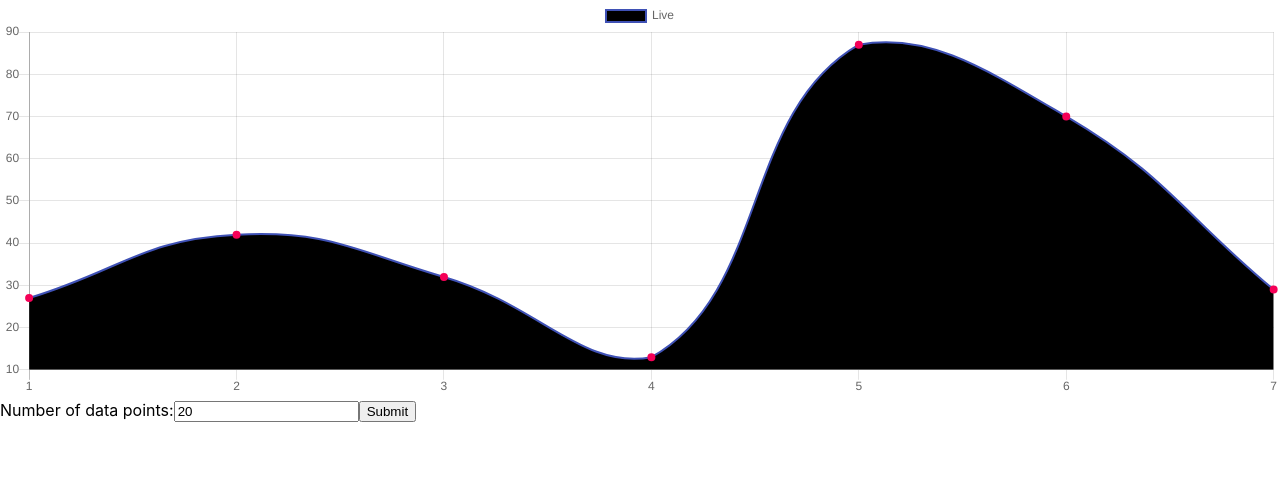
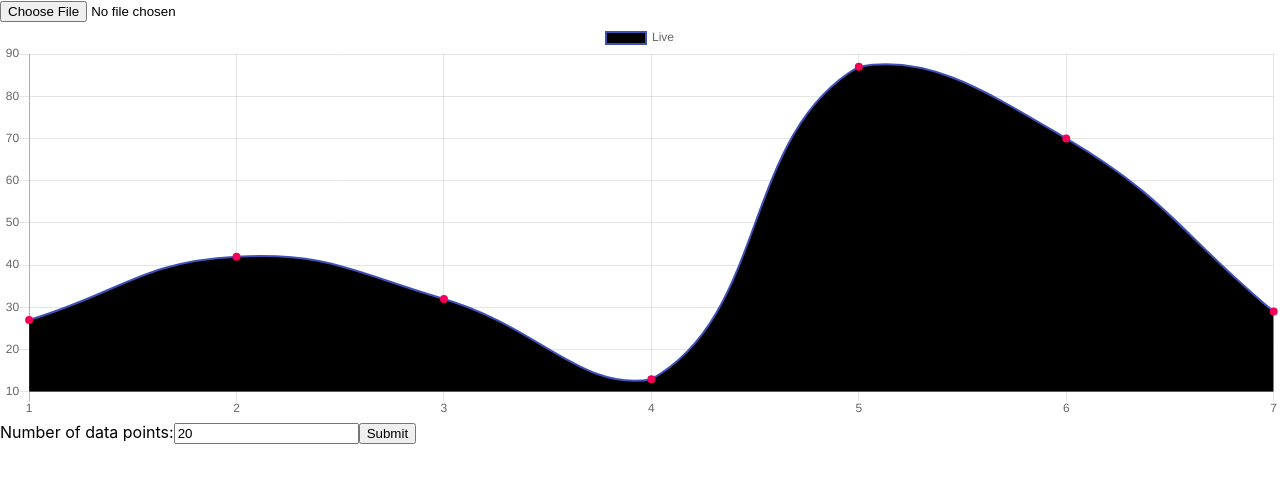
Before and after one commit to NUSTARS/2020-Data-Comm, a React (Create React App) app: page / in a window 1280 px wide. Shown: the top 482 px of the page. Built offline with nearby package versions, Linux system fonts and the light colour scheme.

Commit message:
file upload and parser

```diff
--- a/package.json
+++ b/package.json
@@ -8,6 +8,7 @@
     "@testing-library/react": "^9.5.0",
     "@testing-library/user-event": "^7.2.1",
     "chart.js": "^2.9.3",
+    "papaparse": "^5.2.0",
     "react": "^16.13.1",
     "react-chartjs-2": "^2.9.0",
     "react-dom": "^16.13.1",
--- a/src/App.js
+++ b/src/App.js
@@ -1,16 +1,16 @@
 import React from "react";
 import DataForm from "./ticks";
-import Graph from "./graph"
+// import Graph from "./graph"
 
 class App extends React.Component {
 
-  constructor(props) {
-    super(props);
-  };
+  // constructor(props) {
+  //   super(props);
+  // };
 
   // console.log(props.value);
 
-  render() {
+  render() {//
     return (
       <div>
         {/* <Graph props={DataForm.state.value}/> */}
--- /dev/null
+++ b/src/file-loader.js
@@ -0,0 +1,30 @@
+import React from "react";
+import Papa from 'papaparse';
+// import Graph from "./graph"
+
+// let fileReader;
+
+class FileLoader extends React.Component {
+
+  onChange(e) {
+    let files = e.target.files;
+    let reader = new FileReader();
+    reader.readAsText(files[0]);
+
+    reader.onload = e => {
+      console.log(e.target.result);
+      const results = Papa.parse(e.target.result, {dynamicTyping: true})
+      console.log('readString: ', results)
+    };
+  }
+
+  render() {
+    return (
+        <div onSubmit={this.onFormSubmit}>
+          <input type="file" name="file" accept=".txt" onChange={e => this.onChange(e)} />
+        </div>
+    );
+  }
+}
+
+export default FileLoader;
--- a/src/graph.js
+++ b/src/graph.js
@@ -10,7 +10,6 @@ const styles = theme => ({
 });
 
 let updateInterval = 1000;
-let numTicks = 20;
 let typeData = "Live";
 
 class Graph extends React.Component {
--- a/src/ticks.js
+++ b/src/ticks.js
@@ -1,5 +1,6 @@
 import React from "react";
-import Graph from "./graph"
+import Graph from "./graph";
+import FileLoader from "./file-loader";
 
 class DataForm extends React.Component {
     constructor(props) {
@@ -12,11 +13,9 @@ class DataForm extends React.Component {
 
     handleChange(event) {
       this.setState({value: event.target.value});
-      console.log(this.state.value)
     }
 
     handleSubmit(event) {
-    //   alert('A name was submitted: ' + this.state.value);
       event.preventDefault();
       this.setState({value: event.target.value})
     }
@@ -24,7 +23,8 @@ class DataForm extends React.Component {
     render() {
       return (
         <div>
-          <Graph ticks={this.state.value} />
+            <FileLoader/>
+            <Graph ticks={this.state.value}/>
             <form onSubmit={this.handleSubmit}>
             <label>
                 Number of data points:
```
Also changed, not shown: 1 other file (tests, documents, lock files or other folders). Lines whose indentation alone changed are shown as unchanged.
